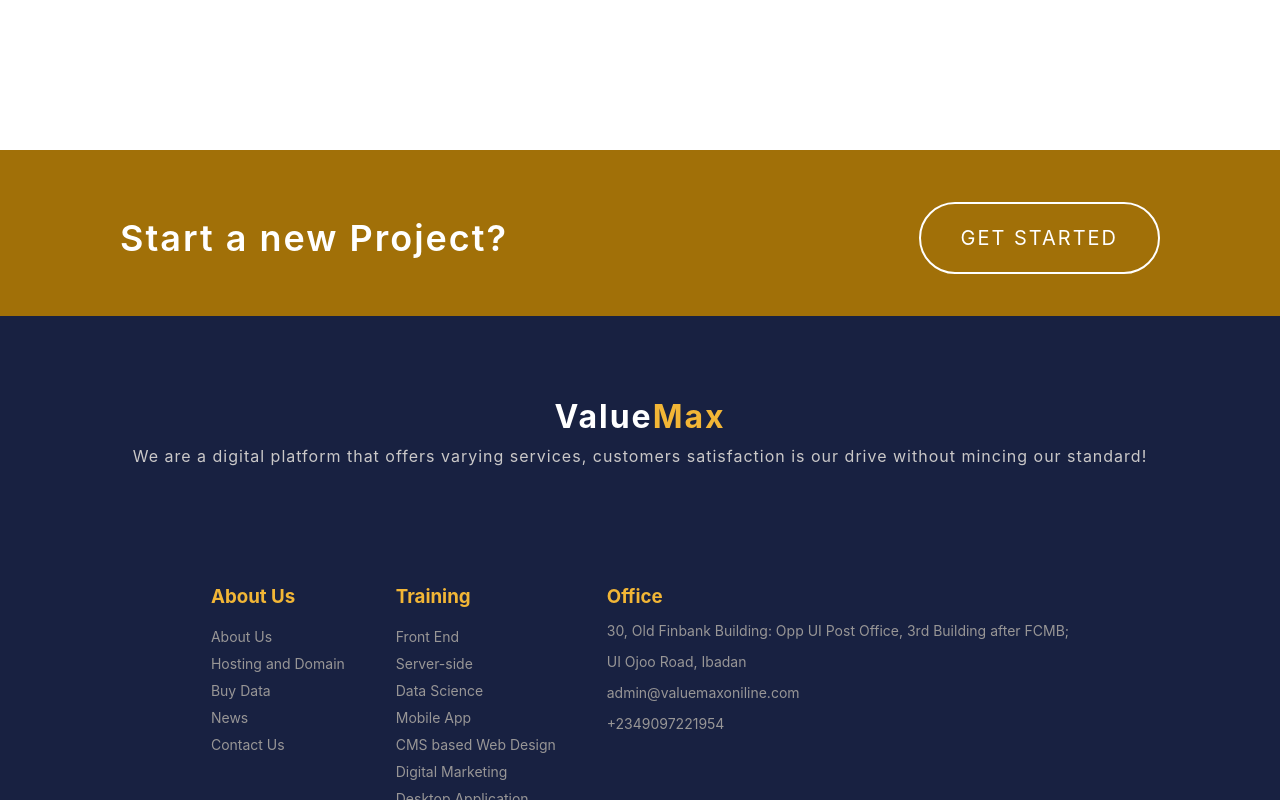
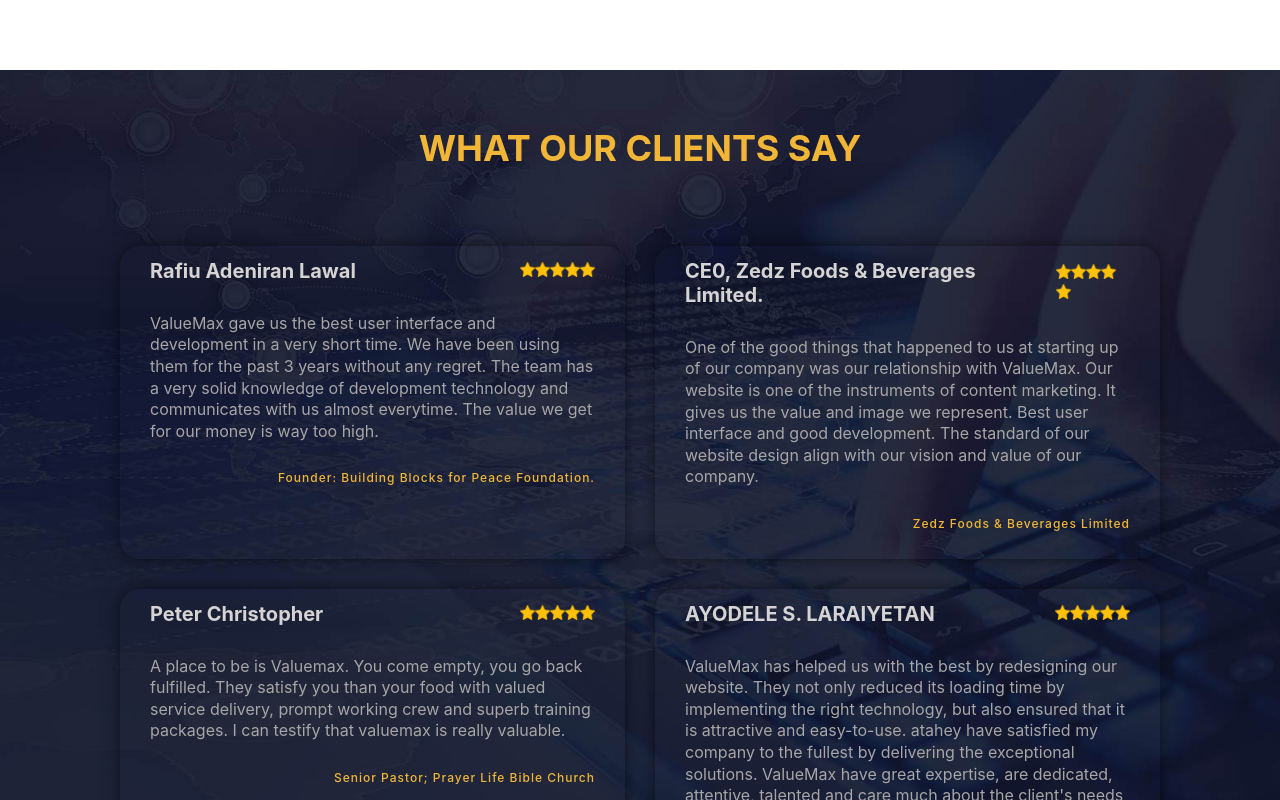
Before and after one commit to Qayyumah/ValueMax-Official-Website, a React (Create React App) app: page / in a window 1280 px wide. Shown: the part 8240-9040 px from the top of the page. Built offline with nearby package versions, Linux system fonts and the light colour scheme.

Commit message:
edit footer

```diff
--- a/src/Assets/feedback.css
+++ b/src/Assets/feedback.css
@@ -1,27 +1,92 @@
+.feedback-container{
+    background-image: url(tech.jpg);
+    background-size: cover;
+    background-repeat: no-repeat;
+    background-position: left left;
+    padding: 20px 0;
+}
+
 .feedbacks{
     text-align: center;
-
 }
 .feedbacks h3{
     font-size: 36px;
     color: #f2b636;
+
+    @media(max-width:480px){
+        font-size: 28px;
+    }
 }
 .clients-feedback-box{
-    margin: 0 30px;
+    display: grid;
+    grid-template-columns: repeat(2,1fr);
+    gap: 30px;
+    padding: 40px 120px;
+
+    @media(max-width:800px){
+        display: grid;
+        grid-template-columns: repeat(1,1fr);
+    }
+
+    @media(max-width:480px){
+        padding: 40px 40px;
+    }
+
+    @media(max-width:376px){
+        padding: 40px 20px;
+    }
+}
+.clients-feedback{
+    box-shadow: 0px 0px 10px rgba(0,0,0,0.2), 0px 0px 20px rgba(0,0,0,0.4);
+    padding: 0px 30px;
+    border-radius: 20px;
+    color: #a7a5a5;
+    /* transition: all .2s; */
+    animation: pulsate 1.5s ease-in-out infinite;
+}
+.clients-feedback:focus{
+	outline: none;
+	animation-play-state: running;
+}
+
+@keyframes pulsate{
+	0%{
+		transform: scale(1);
+		opacity: 1;
+	}
+	50%{
+		transform: scale(1.1);
+		opacity: 0.5;
+	}
+	100%{
+		transform: scale(1);
+        opacity: 1;
+	}
+}
+.clients-feedback p{
+    line-height: 1.35rem;
+}
+.clients-feedback h1{
+    font-size: 20px;
+    color: #d6d3d3;
+
+    @media(max-width:376px){
+        font-size: 16px;
+    }
+}
+.clients-feedback h6{
+    text-align: right;
+    font-size: 12px;
+    letter-spacing: 1px;
+    font-weight: 500;
+    color: #f2b636;
+}
+.feed{
     display: flex;
     flex-direction: row;
     align-items: center;
     justify-content: space-between;
-    gap: 20px;
-    padding: 30px 50px;
-    box-shadow: 0px 0px 10px rgba(0,0,0,0.2), 0px 0px 20px rgba(0,0,0,0.4);
 }
-.clients-feedback{
-    width: 100%;
-    /* margin: 20px 200px; */
-    /* padding: 20px 20px; */
-
+.feedback-img img{
+    width: 15px;
 }
-.clients-feedback h1{
-    font-size: 16px;
-}
--- a/src/Assets/portfolio.css
+++ b/src/Assets/portfolio.css
@@ -1,5 +1,5 @@
 .portfolio{
-    margin-bottom: 100px;
+    margin-bottom: 20px;
     padding: 120px;
 
     @media (max-width: 1024px){
--- a/src/components/Feedback.jsx
+++ b/src/components/Feedback.jsx
@@ -2,27 +2,50 @@
 import styled from 'styled-components'
 import { Link } from 'react-router-dom';
 import '../Assets/feedback.css'
+import { Fade, Zoom } from 'react-reveal';
 
 const Feedback = () => {
 
   return (
-    <div>
+    <div className='feedback-container'>
         <div className='feedbacks'>
             <h3>WHAT OUR CLIENTS SAY</h3>
         </div>
+            <Zoom>
             <div className='clients-feedback-box'>
+                <Fade right>
                     <div className='clients-feedback'>
+                        <div className='feed'>
                             <h1>Rafiu Adeniran Lawal</h1>
+                            <div className='feedback-img'>
+                                <img src='images/star.png'/>
+                                <img src='images/star.png'/>
+                                <img src='images/star.png'/>
+                                <img src='images/star.png'/>
+                                <img src='images/star.png'/>
+                            </div>
+                        </div>
                         <p>ValueMax gave us the best user interface and development
                         in a very short time. We have been using them for the past
-                    3 years withou any regret. The team has a very solid
+                        3 years without any regret. The team has a very solid
                         knowledge of development technology and communicates with us almost
                         everytime. The value we get for our money is way too high.</p>
                         <h6>Founder: Building Blocks for Peace Foundation.</h6>
                     </div>
+                </Fade>
 
+                <Fade left>
                     <div className='clients-feedback'>
+                        <div className='feed'>
                             <h1>CE0, Zedz Foods & Beverages Limited.</h1>
+                            <div className='feedback-img'>
+                                <img src='images/star.png'/>
+                                <img src='images/star.png'/>
+                                <img src='images/star.png'/>
+                                <img src='images/star.png'/>
+                                <img src='images/star.png'/>
+                            </div>
+                        </div>
                         <p>One of the good things
                             that happened to us at starting up of our company was our relationship with
                             ValueMax. Our website is one of the instruments of content marketing. It gives us
@@ -31,20 +54,42 @@
                         </p>
                         <h6>Zedz Foods & Beverages Limited</h6>
                     </div>
+                </Fade>
 
+                <Fade right>
                     <div className='clients-feedback'>
+                        <div className='feed'>
                             <h1>Peter Christopher</h1>
+                            <div className='feedback-img'>
+                                <img src='images/star.png'/>
+                                <img src='images/star.png'/>
+                                <img src='images/star.png'/>
+                                <img src='images/star.png'/>
+                                <img src='images/star.png'/>
+                            </div>
+                        </div>
                         <p>A place to be is Valuemax.
                         You come empty, you go back fulfilled. They satisfy you than your food with valued
                         service
                         delivery, prompt working crew and superb training packages. I can testify that
                         valuemax is really valuable. </p>
-                    <h6><span>Senior
-                    Pastor; Prayer Life Bible Church </span></h6>
+                        <h6>Senior
+                        Pastor; Prayer Life Bible Church</h6>
                     </div>
+                </Fade>
 
+                <Fade left>
                     <div className='clients-feedback'>
+                        <div className='feed'>
                             <h1>AYODELE S. LARAIYETAN</h1>
+                            <div className='feedback-img'>
+                                <img src='images/star.png'/>
+                                <img src='images/star.png'/>
+                                <img src='images/star.png'/>
+                                <img src='images/star.png'/>
+                                <img src='images/star.png'/>
+                            </div>
+                        </div>
                         <p>ValueMax has helped us with the best by redesigning our website.
                         They not only reduced its loading time by implementing the right
                         technology, but also ensured that it is attractive and easy-to-use.
@@ -53,7 +98,9 @@
                         about the client's needs and are always available to answer my questions and provide feedback.</p>
                         <h6>CEO; Ayogif General Merchant Chandling Services Ltd.</h6>
                     </div>
+                </Fade>
             </div>
+            </Zoom>
     </div>
   )
 }
--- a/src/components/Home.jsx
+++ b/src/components/Home.jsx
@@ -452,6 +452,8 @@
 
             <Portfolio/>
 
+            <Feedback/>
+
             <div className='new-project'>
                 <p>Start a new Project?</p>
                 <Link to='/contact'>Get Started</Link>
```
Also changed, not shown: public/images/star.png (added). Lines whose indentation alone changed are shown as unchanged.
